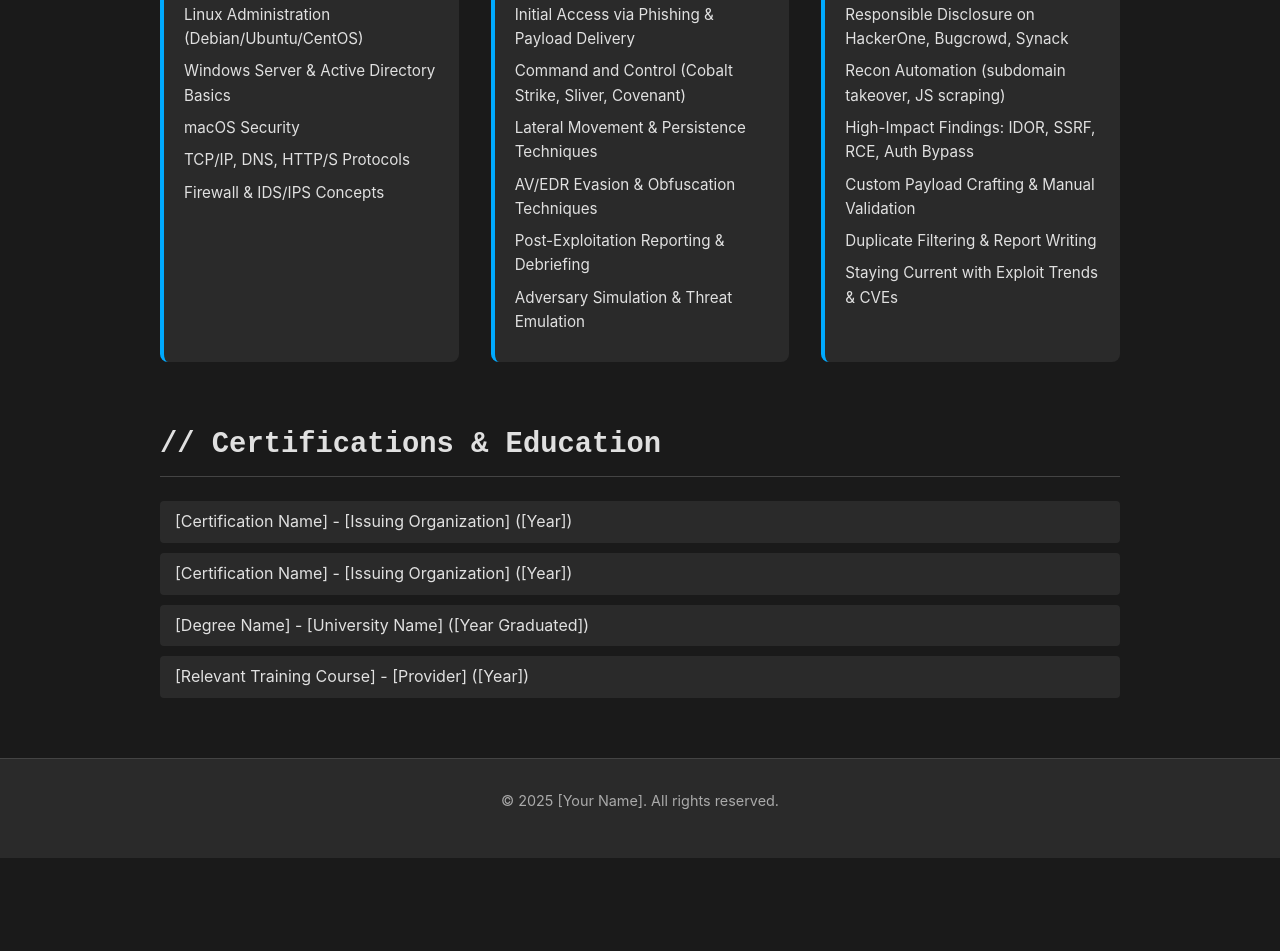
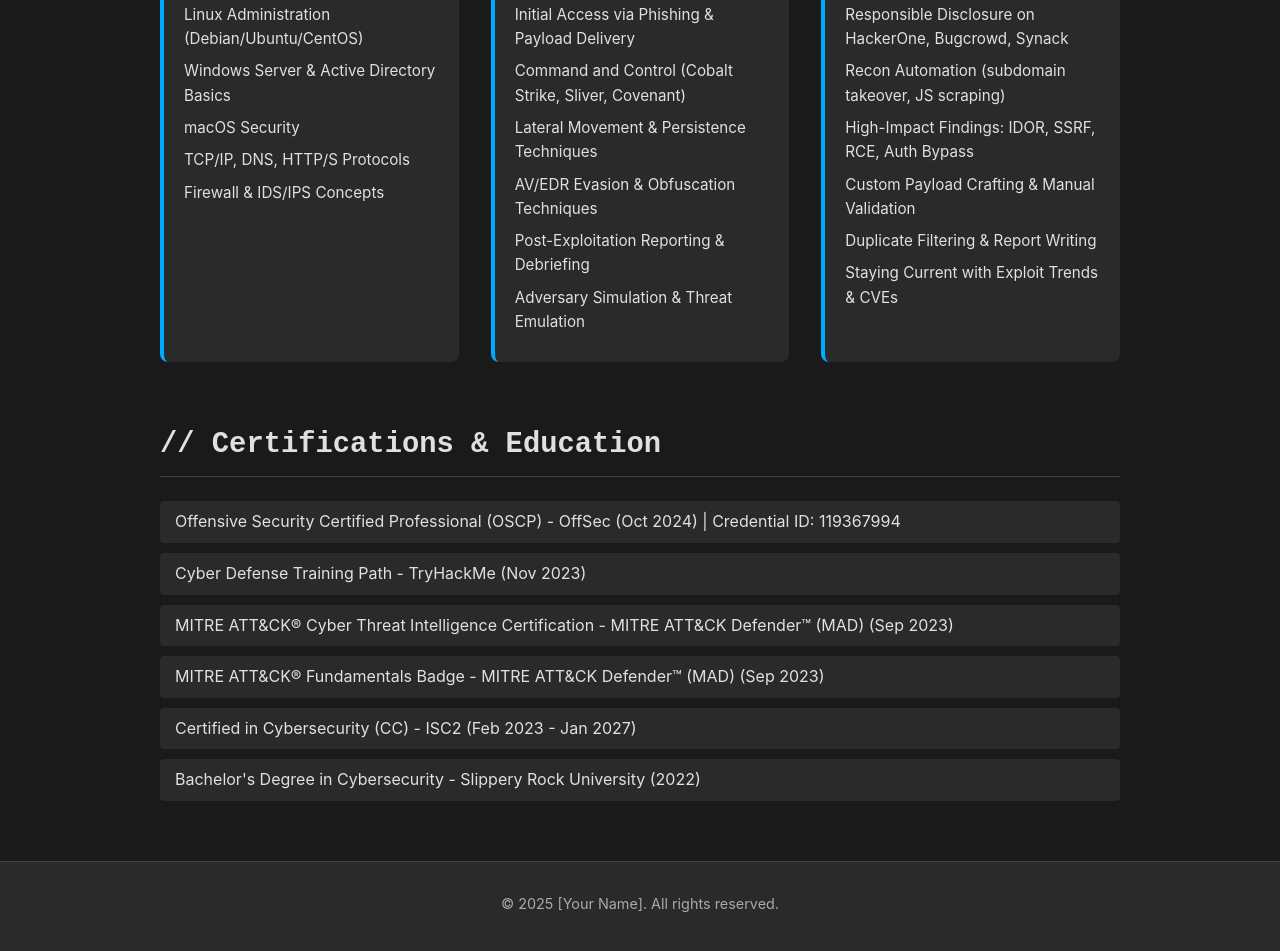
Before and after one commit to diorjuraev/cybersecelite.github.io, a plain HTML site: page about.html in a window 1280 px wide. Shown: the part 1137-2088 px from the top of the page. Before the commit the page ends 1995 px from the top, so only its background shows below. Drawn offline with Linux system fonts and the light colour scheme.

Commit message:
update 1.3

```diff
--- a/about.html
+++ b/about.html
@@ -110,11 +110,13 @@
         <section id="certifications" class="page-section">
             <h2>// Certifications & Education</h2>
              <ul class="certifications-list">
-                <li>[Certification Name] - [Issuing Organization] ([Year])</li>
-                <li>[Certification Name] - [Issuing Organization] ([Year])</li>
-                <li>[Degree Name] - [University Name] ([Year Graduated])</li>
-                 <li>[Relevant Training Course] - [Provider] ([Year])</li>
-                </ul>
+                <li>Offensive Security Certified Professional (OSCP) - OffSec (Oct 2024) | Credential ID: 119367994</li>
+                <li>Cyber Defense Training Path - TryHackMe (Nov 2023)</li>
+                <li>MITRE ATT&CK® Cyber Threat Intelligence Certification - MITRE ATT&CK Defender™ (MAD) (Sep 2023)</li>
+                <li>MITRE ATT&CK® Fundamentals Badge - MITRE ATT&CK Defender™ (MAD) (Sep 2023)</li>
+                <li>Certified in Cybersecurity (CC) - ISC2 (Feb 2023 - Jan 2027)</li>
+                <li>Bachelor's Degree in Cybersecurity - Slippery Rock University (2022)</li>
+            </ul>
         </section>
 
     </main>
```
